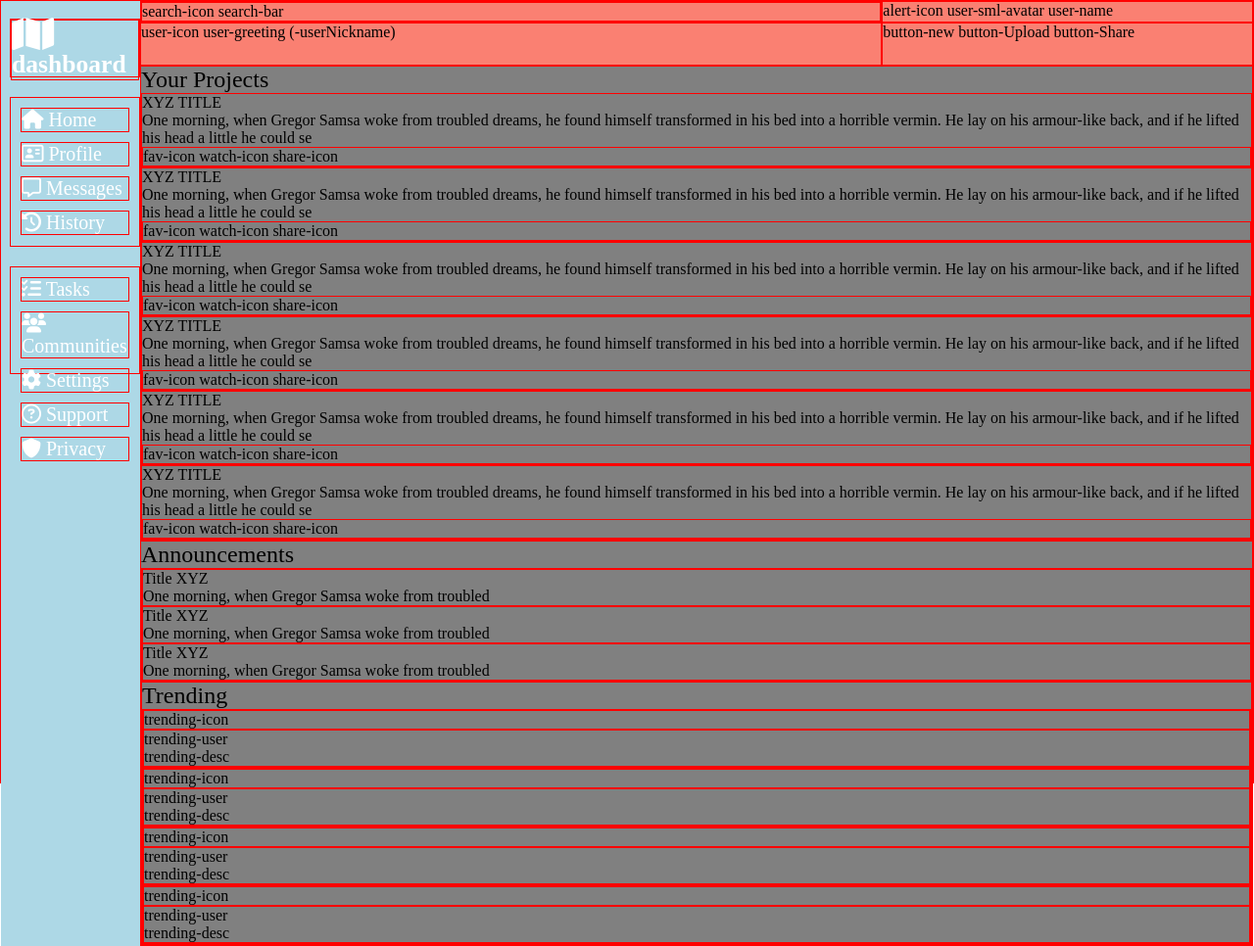
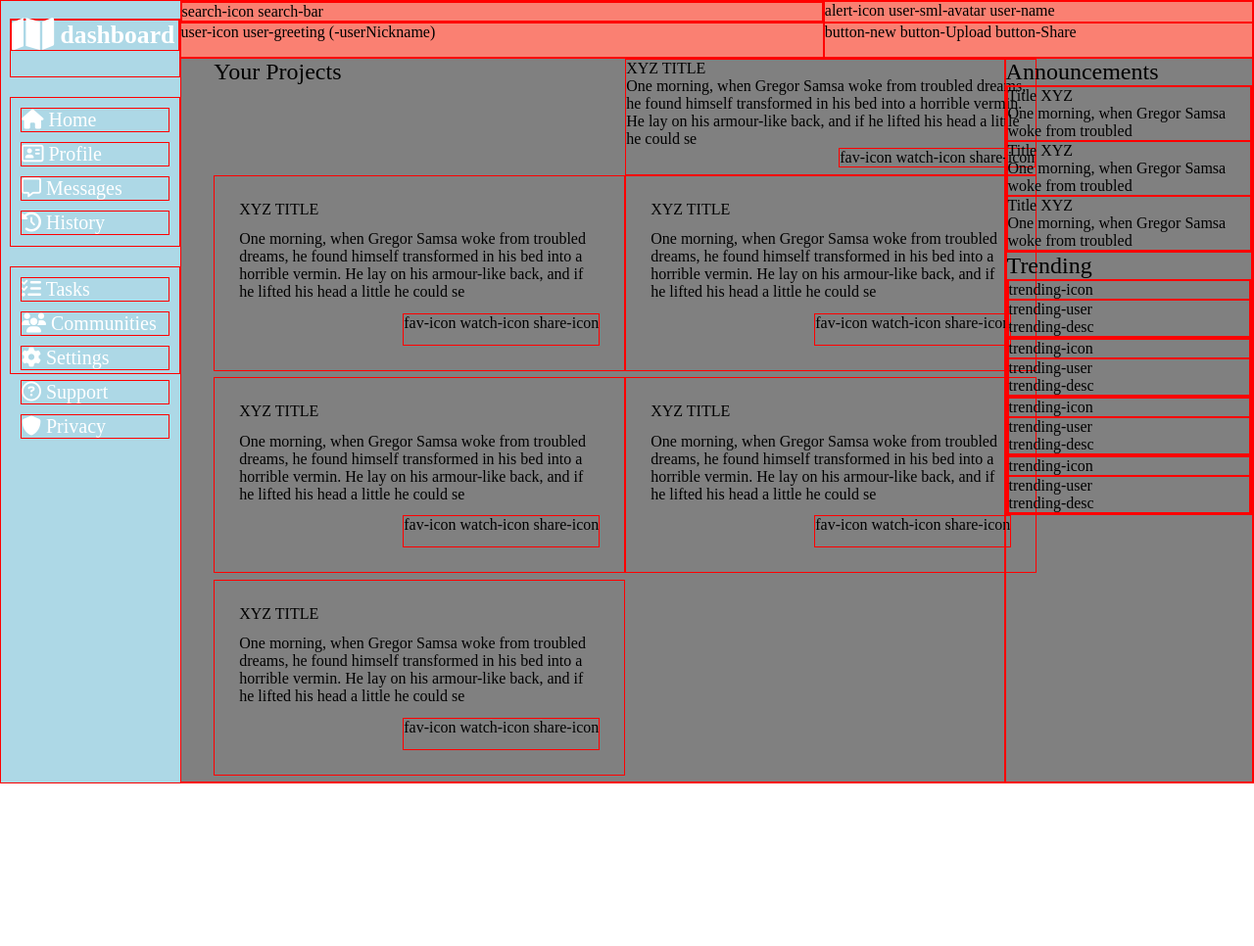
Before and after one commit to BlueInside/admin-dashboard, a plain HTML site: page index.html in a window 1280 px wide. Shown: the whole page at 98% size. After the commit the page ends 800 px from the top, so only its background shows below. Drawn offline with Linux system fonts and the light colour scheme.

Commit message:
styled main content

```diff
--- a/style.css
+++ b/style.css
@@ -41,7 +41,8 @@ section {
 }
 .wrapper {
   display: grid;
-  grid-template-columns: 1fr 8fr;
+  grid-template-columns: 1fr 6fr;
+  grid-template-rows: 58px 1fr;
   height: 100vh;
   width: 100vw;
 }
@@ -67,10 +68,33 @@ aside {
 header {
   background-color: salmon;
   display: grid;
-  grid-template-columns: 2fr 1fr;
+  grid-template-columns: 1.5fr 1fr;
   grid-template-rows: 1fr 2fr;
 }
 
 main {
   background-color: grey;
+  display: grid;
+  grid-template-columns: 2fr 1fr;
 }
+.card {
+  display: grid;
+  width: 420px;
+  height: 200px;
+  grid-template-columns: 1fr;
+  padding: 25px;
+}
+.card-icons {
+  justify-self: end;
+}
+.main-content {
+  display: grid;
+  grid-template-columns: 1fr 1fr;
+  padding-left: 4%;
+}
+
+.main-content-title {
+  grid-column: 1/3;
+  align-self: center;
+  justify-self: start;
+}
```
